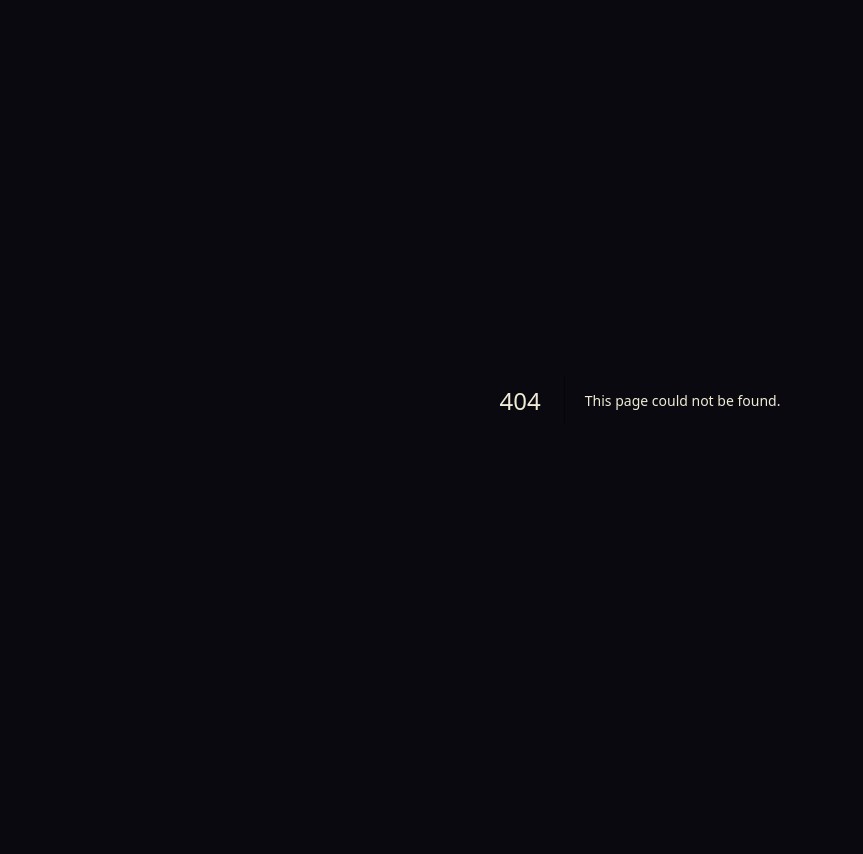
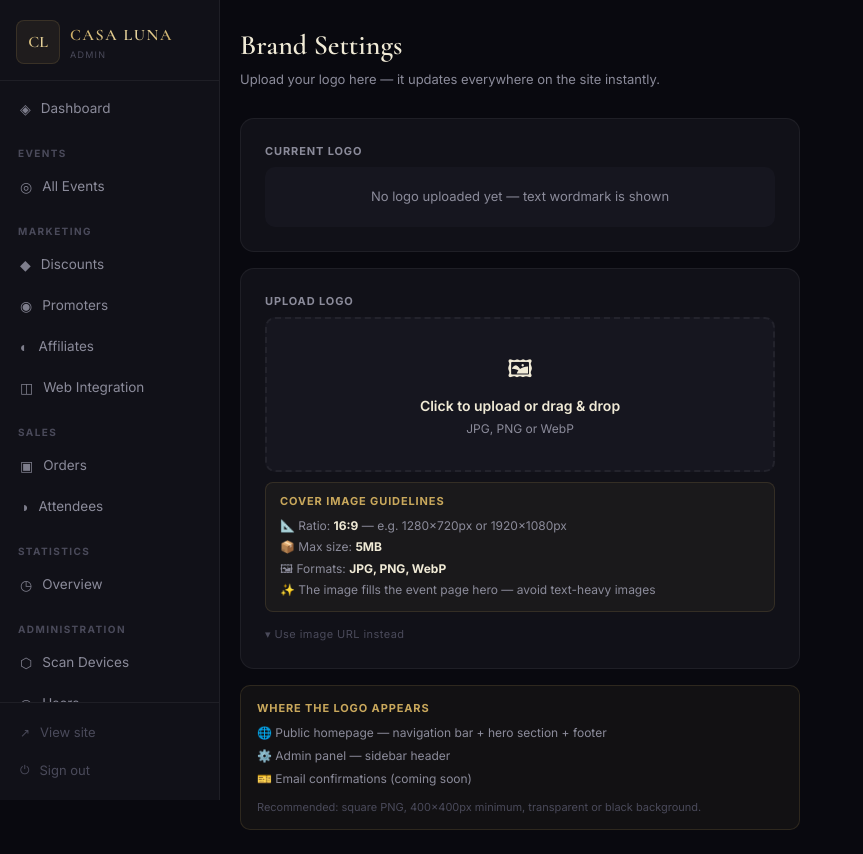
Before and after one commit to Abraak9/CasaLuna, a Next.js app: page /admin/administration/brand in a window 1280 px wide. Before the commit this address had no page. Shown: the whole page, without its empty margins (0-863 px from the left). Before the commit the page ends 800 px from the top, so only its background shows below. Built offline with nearby package versions, Linux system fonts and the light colour scheme; no server answers.

Commit message:
feat: brand settings admin page + dynamic logo in sidebar

```diff
--- /dev/null
+++ b/src/app/admin/administration/brand/page.tsx
@@ -0,0 +1,109 @@
+'use client';
+
+import { useEffect, useState } from 'react';
+import Image from 'next/image';
+import ImageUpload from '@/components/ImageUpload';
+
+export default function BrandSettingsPage() {
+  const [currentLogo, setCurrentLogo] = useState<string | null>(null);
+  const [newLogoUrl, setNewLogoUrl] = useState('');
+  const [saving, setSaving] = useState(false);
+  const [saved, setSaved] = useState(false);
+  const [loading, setLoading] = useState(true);
+
+  useEffect(() => {
+    fetch('/api/admin/settings/brand')
+      .then(r => r.json())
+      .then(d => { setCurrentLogo(d.logo_url || null); setLoading(false); });
+  }, []);
+
+  const handleSave = async () => {
+    if (!newLogoUrl) return;
+    setSaving(true); setSaved(false);
+    const res = await fetch('/api/admin/settings/brand', {
+      method: 'POST',
+      headers: { 'Content-Type': 'application/json' },
+      body: JSON.stringify({ logo_url: newLogoUrl }),
+    });
+    if (res.ok) {
+      setCurrentLogo(newLogoUrl);
+      setNewLogoUrl('');
+      setSaved(true);
+      setTimeout(() => setSaved(false), 3000);
+    }
+    setSaving(false);
+  };
+
+  const S = {
+    label: { fontSize: '11px', fontWeight: 700, letterSpacing: '0.08em', textTransform: 'uppercase' as const, color: 'var(--text-muted)', display: 'block', marginBottom: '8px' },
+    card: { background: 'var(--surface)', border: '1px solid var(--border-muted)', borderRadius: '14px', padding: '24px' },
+  };
+
+  return (
+    <div style={{ maxWidth: '560px' }}>
+      <div style={{ marginBottom: '28px' }}>
+        <h1 style={{ fontFamily: 'var(--font-cormorant)', fontSize: '28px', fontWeight: 600, color: 'var(--text)' }}>Brand Settings</h1>
+        <p style={{ fontSize: '13px', color: 'var(--text-muted)', marginTop: '4px' }}>
+          Upload your logo here — it updates everywhere on the site instantly.
+        </p>
+      </div>
+
+      {/* Current logo */}
+      <div style={{ ...S.card, marginBottom: '16px' }}>
+        <label style={S.label}>Current Logo</label>
+        {loading ? (
+          <p style={{ fontSize: '13px', color: 'var(--text-muted)' }}>Loading…</p>
+        ) : currentLogo ? (
+          <div style={{ display: 'flex', alignItems: 'center', gap: '20px' }}>
+            <div style={{ background: 'var(--surface-2)', borderRadius: '12px', padding: '12px', border: '1px solid var(--border-muted)' }}>
+              <Image src={currentLogo} alt="Current logo" width={80} height={80} style={{ borderRadius: '8px', objectFit: 'contain', display: 'block' }} unoptimized />
+            </div>
+            <div>
+              <p style={{ fontSize: '13px', color: 'var(--green)', fontWeight: 600, marginBottom: '4px' }}>✓ Logo active</p>
+              <p style={{ fontSize: '11px', color: 'var(--text-dim)', wordBreak: 'break-all', maxWidth: '320px' }}>{currentLogo}</p>
+            </div>
+          </div>
+        ) : (
+          <div style={{ padding: '20px', background: 'var(--surface-2)', borderRadius: '10px', textAlign: 'center' }}>
+            <p style={{ fontSize: '13px', color: 'var(--text-muted)' }}>No logo uploaded yet — text wordmark is shown</p>
+          </div>
+        )}
+      </div>
+
+      {/* Upload new logo */}
+      <div style={S.card}>
+        <label style={S.label}>{currentLogo ? 'Replace Logo' : 'Upload Logo'}</label>
+        <ImageUpload value={newLogoUrl} onChange={setNewLogoUrl} />
+
+        {newLogoUrl && (
+          <button
+            onClick={handleSave}
+            disabled={saving}
+            style={{
+              marginTop: '16px', width: '100%',
+              background: 'linear-gradient(135deg, #c9a85c, #e8d5a0)', color: '#09090f',
+              fontWeight: 700, fontSize: '14px', letterSpacing: '0.06em', textTransform: 'uppercase',
+              padding: '13px', borderRadius: '10px', border: 'none',
+              cursor: saving ? 'not-allowed' : 'pointer', opacity: saving ? 0.7 : 1,
+            }}
+          >
+            {saving ? 'Saving…' : saved ? '✓ Saved — live on site' : 'Save & Publish Logo'}
+          </button>
+        )}
+      </div>
+
+      {/* Info box */}
+      <div style={{ marginTop: '16px', background: 'rgba(201,168,92,0.05)', border: '1px solid rgba(201,168,92,0.15)', borderRadius: '10px', padding: '14px 16px' }}>
+        <p style={{ fontSize: '11px', fontWeight: 700, letterSpacing: '0.08em', textTransform: 'uppercase', color: 'var(--gold)', marginBottom: '6px' }}>Where the logo appears</p>
+        <ul style={{ fontSize: '12px', color: 'var(--text-muted)', lineHeight: 1.9, listStyle: 'none', padding: 0, margin: 0 }}>
+          <li>🌐 Public homepage — navigation bar + hero section + footer</li>
+          <li>⚙️ Admin panel — sidebar header</li>
+          <li>🎫 Email confirmations (coming soon)</li>
+        </ul>
+        <p style={{ fontSize: '11px', color: 'var(--text-dim)', marginTop: '8px' }}>
+          Recommended: square PNG, 400×400px minimum, transparent or black background.
+        </p>
+      </div>
+    </div>
+  );
+}
--- a/src/app/admin/layout.tsx
+++ b/src/app/admin/layout.tsx
@@ -4,7 +4,7 @@ import Link from 'next/link';
 import Image from 'next/image';
 import { usePathname } from 'next/navigation';
 import { signOut } from 'next-auth/react';
-import { useState } from 'react';
+import { useState, useEffect } from 'react';
 import { brand } from '@/config/brand';
 
 interface NavItem {
@@ -58,6 +58,7 @@ const NAV: NavSection[] = [
     items: [
       { href: '/admin/administration/scan-devices', label: 'Scan Devices', icon: '⬡' },
       { href: '/admin/administration/users', label: 'Users', icon: '◉' },
+      { href: '/admin/administration/brand', label: 'Brand', icon: '◈' },
     ],
   },
 ];
@@ -65,6 +66,14 @@ const NAV: NavSection[] = [
 export default function AdminLayout({ children }: { children: React.ReactNode }) {
   const pathname = usePathname();
   const [sidebarOpen, setSidebarOpen] = useState(false);
+  const [logoUrl, setLogoUrl] = useState<string | null>(null);
+
+  useEffect(() => {
+    fetch('/api/admin/settings/brand')
+      .then(r => r.json())
+      .then(d => { if (d.logo_url) setLogoUrl(d.logo_url); })
+      .catch(() => {});
+  }, []);
 
   const isActive = (href: string) => {
     if (href === '/admin') return pathname === '/admin';
@@ -82,14 +91,24 @@ export default function AdminLayout({ children }: { children: React.ReactNode })
         borderBottom: '1px solid var(--border-muted)',
       }}>
         <Link href="/admin" style={{ textDecoration: 'none', display: 'flex', alignItems: 'center', gap: '10px' }}>
+          {logoUrl ? (
             <Image
-            src={brand.logoUrl}
+              src={logoUrl}
               alt={brand.name}
               width={44}
               height={44}
               style={{ borderRadius: '8px', objectFit: 'contain', flexShrink: 0 }}
               unoptimized
             />
+          ) : (
+            <div style={{
+              width: '44px', height: '44px', borderRadius: '8px',
+              background: 'var(--gold-subtle)', border: '1px solid var(--border)',
+              display: 'flex', alignItems: 'center', justifyContent: 'center', flexShrink: 0,
+            }}>
+              <span style={{ fontFamily: 'var(--font-cormorant)', fontSize: '16px', fontWeight: 600 }} className="cl-gold-text">CL</span>
+            </div>
+          )}
           <div>
             <p style={{
               fontFamily: 'var(--font-cormorant)',
--- /dev/null
+++ b/src/app/api/admin/settings/brand/route.ts
@@ -0,0 +1,32 @@
+import { NextRequest, NextResponse } from 'next/server';
+import { auth } from '@/lib/auth';
+import { query } from '@/lib/db';
+
+export async function GET() {
+  const session = await auth();
+  if (!session) return NextResponse.json({ error: 'Unauthorized' }, { status: 401 });
+
+  const rows = await query<{ key: string; value: string }>(
+    `SELECT key, value FROM settings WHERE key = 'brand_logo_url'`
+  );
+  return NextResponse.json({ logo_url: rows[0]?.value || null });
+}
+
+export async function POST(req: NextRequest) {
+  const session = await auth();
+  if (!session) return NextResponse.json({ error: 'Unauthorized' }, { status: 401 });
+
+  const { logo_url } = await req.json();
+  if (!logo_url || typeof logo_url !== 'string') {
+    return NextResponse.json({ error: 'logo_url required' }, { status: 400 });
+  }
+
+  await query(
+    `INSERT INTO settings (key, value, updated_at)
+     VALUES ('brand_logo_url', $1, now())
+     ON CONFLICT (key) DO UPDATE SET value = $1, updated_at = now()`,
+    [logo_url]
+  );
+
+  return NextResponse.json({ logo_url, saved: true });
+}
--- /dev/null
+++ b/src/app/api/settings/brand/route.ts
@@ -0,0 +1,18 @@
+import { NextResponse } from 'next/server';
+import { queryOne } from '@/lib/db';
+
+// Public endpoint — returns current brand logo URL
+// Cached 5 minutes on the homepage
+export async function GET() {
+  try {
+    const row = await queryOne<{ value: string }>(
+      `SELECT value FROM settings WHERE key = 'brand_logo_url'`
+    );
+    return NextResponse.json({ logo_url: row?.value || null }, {
+      headers: { 'Cache-Control': 'public, s-maxage=300, stale-while-revalidate=60' },
+    });
+  } catch {
+    // Settings table may not exist yet — return null gracefully
+    return NextResponse.json({ logo_url: null });
+  }
+}
--- a/src/app/page.tsx
+++ b/src/app/page.tsx
@@ -40,8 +40,18 @@ function formatEventDate(dateStr: string) {
 
 const MARQUEE_TEXT = 'CASA LUNA · SOCIAL DANCE · LATIN PARTIES · SALSA · BACHATA · KIZOMBA · WORKSHOPS · BOOTCAMPS · EVENTS · TICKETS · GÖTEBORG · ';
 
+async function getBrandLogo(): Promise<string | null> {
+  try {
+    const base = process.env.NEXT_PUBLIC_BASE_URL || 'http://localhost:3000';
+    const res = await fetch(`${base}/api/settings/brand`, { next: { revalidate: 300 } });
+    if (!res.ok) return null;
+    const data = await res.json();
+    return data.logo_url || null;
+  } catch { return null; }
+}
+
 export default async function HomePage() {
-  const events = await getEvents();
+  const [events, brandLogo] = await Promise.all([getEvents(), getBrandLogo()]);
   const upcoming = events.filter(e => e.status === 'published');
   const marqueeRepeat = MARQUEE_TEXT.repeat(4);
 
@@ -58,16 +68,14 @@ export default async function HomePage() {
         display: 'flex', alignItems: 'center', justifyContent: 'space-between',
         height: '64px',
       }}>
-        <Link href="/" style={{ textDecoration: 'none', display: 'flex', alignItems: 'center' }}>
-          <Image
-            src={brand.logoUrl}
-            alt={brand.name}
-            width={40}
-            height={40}
-            style={{ borderRadius: '6px', objectFit: 'contain' }}
-            priority
-            unoptimized
-          />
+        <Link href="/" style={{ textDecoration: 'none', display: 'flex', alignItems: 'center', gap: '10px' }}>
+          {brandLogo ? (
+            <Image src={brandLogo} alt={brand.name} width={36} height={36} style={{ borderRadius: '6px', objectFit: 'contain' }} priority unoptimized />
+          ) : (
+            <span style={{ fontFamily: 'var(--font-cormorant)', fontSize: '22px', fontWeight: 600, letterSpacing: '0.12em', textTransform: 'uppercase' }} className="cl-gold-text">
+              Casa Luna
+            </span>
+          )}
         </Link>
         <div style={{ display: 'flex', alignItems: 'center', gap: '24px' }}>
           <Link href="/my-tickets" style={{
@@ -119,17 +127,11 @@ export default async function HomePage() {
 
         <div style={{ position: 'relative', zIndex: 1 }}>
           {/* Logo */}
-          <div style={{ display: 'flex', justifyContent: 'center', marginBottom: '24px' }}>
-            <Image
-              src={brand.logoUrl}
-              alt={brand.name}
-              width={120}
-              height={120}
-              style={{ borderRadius: '16px', objectFit: 'contain' }}
-              priority
-              unoptimized
-            />
-          </div>
+          {brandLogo && (
+            <div style={{ display: 'flex', justifyContent: 'center', marginBottom: '24px' }}>
+              <Image src={brandLogo} alt={brand.name} width={120} height={120} style={{ borderRadius: '16px', objectFit: 'contain' }} priority unoptimized />
+            </div>
+          )}
 
           {/* Eyebrow */}
           <p style={{
@@ -351,14 +353,9 @@ export default async function HomePage() {
         gap: '12px',
         color: 'var(--text-dim)',
       }}>
-        <Image
-          src={brand.logoUrl}
-          alt={brand.name}
-          width={48}
-          height={48}
-          style={{ borderRadius: '8px', objectFit: 'contain', opacity: 0.85 }}
-          unoptimized
-        />
+        {brandLogo && (
+          <Image src={brandLogo} alt={brand.name} width={48} height={48} style={{ borderRadius: '8px', objectFit: 'contain', opacity: 0.85 }} unoptimized />
+        )}
         <p style={{ fontSize: '12px', letterSpacing: '0.04em' }}>
           © {brand.name} AB · {brand.location} ·{' '}
           <a href={`mailto:${brand.email}`} style={{ color: 'var(--text-muted)', textDecoration: 'none' }}>
```
Lines whose indentation alone changed are shown as unchanged.
